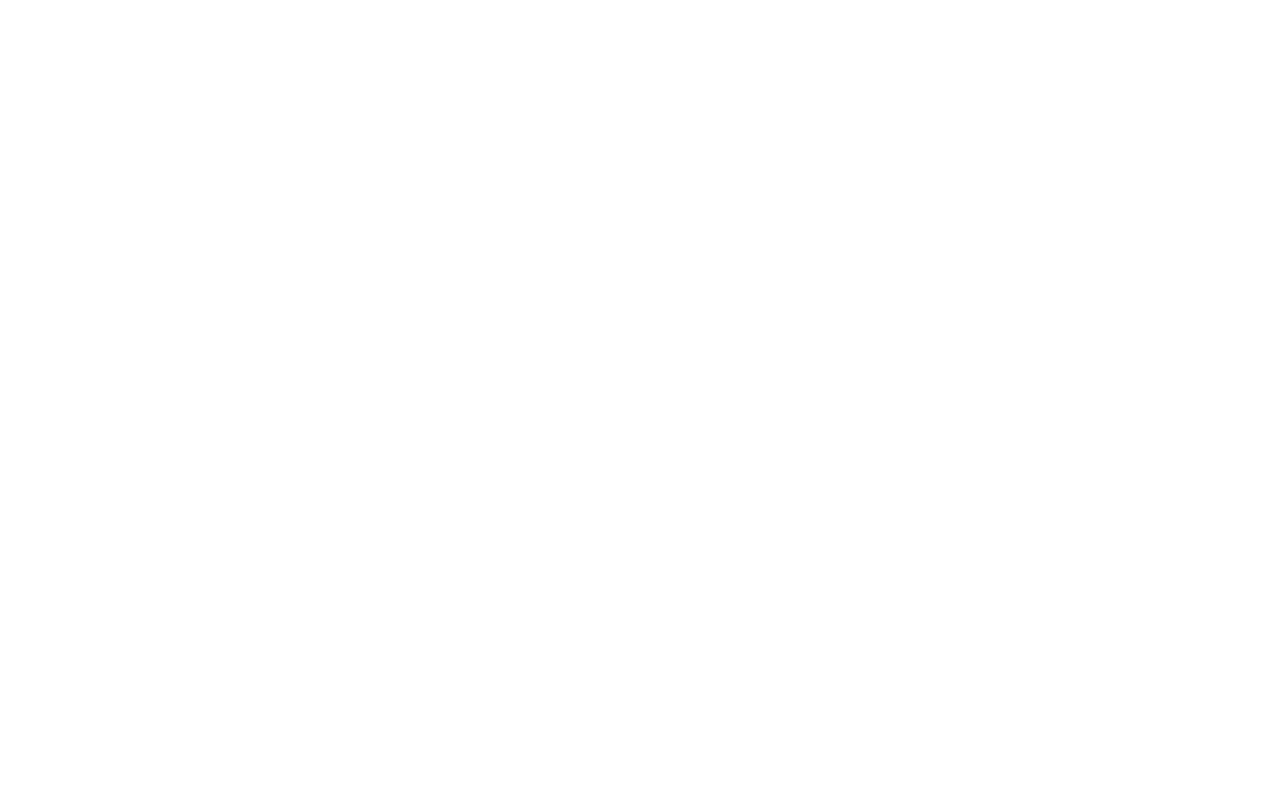
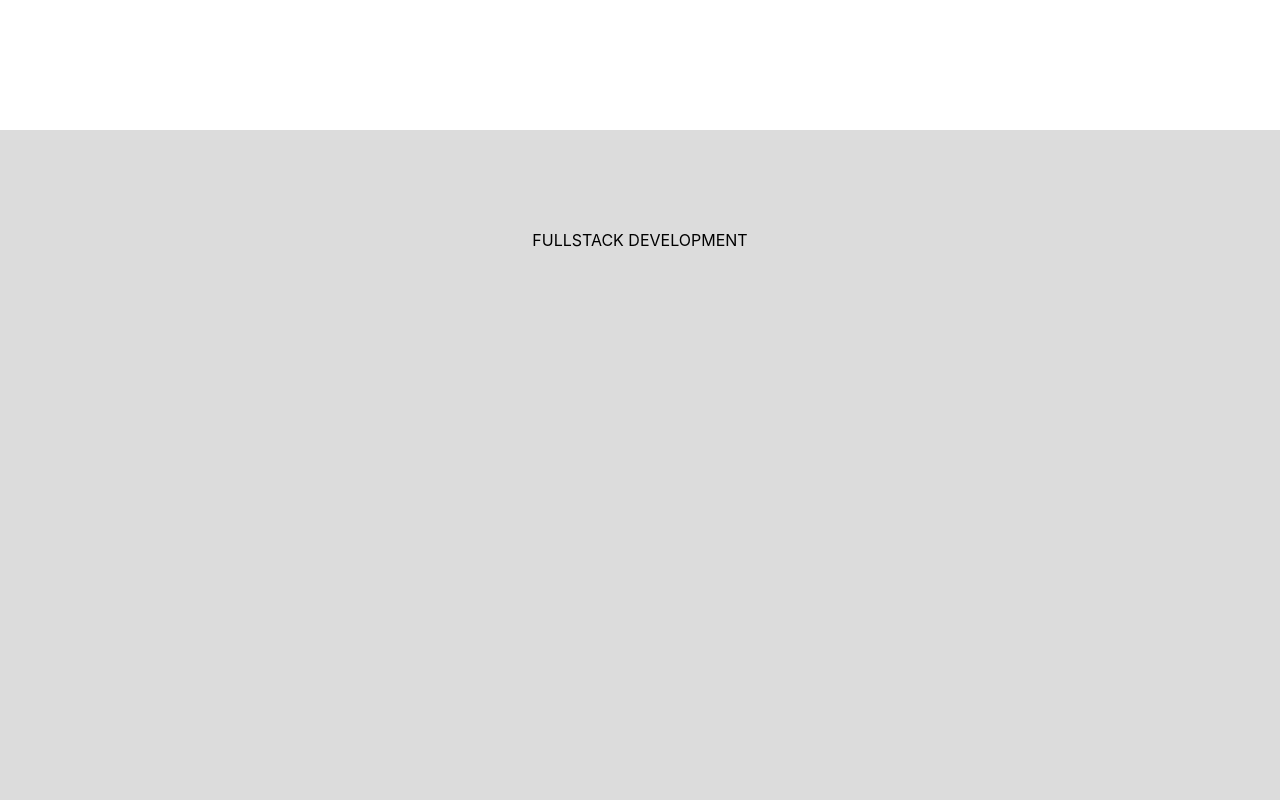
Before and after one commit to sotrnguy92/portfolio, a React (Create React App) app: page / in a window 1280 px wide. Shown: the part 800-1600 px from the top of the page. Built offline with nearby package versions, Linux system fonts and the light colour scheme.

Commit message:
adding a what i do component and adding a min width to the about me section to prevent overlap

```diff
--- a/src/App.js
+++ b/src/App.js
@@ -1,11 +1,13 @@
 import './App.css';
 import {NavBar} from './components/NavBar/NavBar'
 import {About} from './components/About/About'
+import {WhatIDo} from './components/WhatIDo/WhatIDo'
 function App() {
   return (
     <div className="App">
         <NavBar/>
         <About/>
+        <WhatIDo/>
         <div style={{marginTop:"100vh"}}> intro to site </div>
         <div> Projects</div>
         <div> Technologies</div>
--- a/src/components/About/About.css
+++ b/src/components/About/About.css
@@ -17,6 +17,7 @@
     justify-content: center;
     /*background-color:cornflowerblue;*/
     width: 30%;
+    min-width: 250px;
 }
 .hero-box img{
     border-radius:50%;
@@ -31,5 +32,6 @@
 
 .about-blurb{
     width: 30%;
+    min-width:250px;
     /*background-color: chocolate;*/
 }
--- a/src/components/About/About.js
+++ b/src/components/About/About.js
@@ -18,7 +18,6 @@
             <div className='about-blurb'>
                 Lorem ipsum dolor sit amet, consectetur adipisicing elit. Cupiditate dolores eius explicabo ipsa ipsum minima molestiae odit pariatur quaerat. Corporis culpa delectus earum fugit id, iure magnam saepe voluptatum? Magnam?Lorem ipsum dolor sit amet, consectetur adipisicing elit. Accusamus excepturi impedit, laborum nemo repellat sed tempore. Consequatur dolores eveniet fuga ratione recusandae sapiente suscipit voluptatibus! Cumque eaque eligendi nam veritatis.
             </div>
-
         </div>
     )
 }
--- /dev/null
+++ b/src/components/WhatIDo/WhatIDo.css
@@ -0,0 +1,7 @@
+.whatIDo-container{
+    margin-top: 100px;
+    padding: 100px 0;
+    background-color: rgba(220,220,220);
+    width: 100vw;
+    height: 750px;
+}
--- /dev/null
+++ b/src/components/WhatIDo/WhatIDo.js
@@ -0,0 +1,9 @@
+import React from 'react';
+import './WhatIDo.css'
+export const WhatIDo = () => {
+    return(
+        <div className='whatIDo-container'>
+            FULLSTACK DEVELOPMENT
+        </div>
+    )
+}
```
